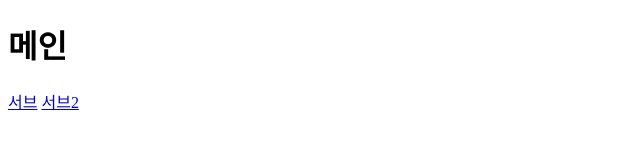
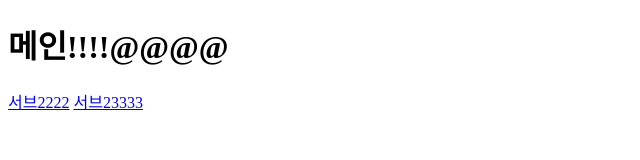
Before and after one commit to ShinEunji-cyber/site1, a plain HTML site: page src/index.html in a window 1280 px wide. Shown: the whole page, without its empty margins (0-640 px from the left). Drawn offline with Linux system fonts and the light colour scheme.

Commit message:
메세지

```diff
--- a/src/index.html
+++ b/src/index.html
@@ -1,13 +1,13 @@
 <!DOCTYPE html>
 <html lang="ko">
-<head>
-  <meta charset="UTF-8">
-  <meta name="viewport" content="width=device-width, initial-scale=1.0">
-  <title>메인</title>
-</head>
-<body>
-  <h1>메인</h1>
-  <a href="./sub.html">서브</a>
-  <a href="./sub2.html">서브2</a>
-</body>
+  <head>
+    <meta charset="UTF-8" />
+    <meta name="viewport" content="width=device-width, initial-scale=1.0" />
+    <title>메인</title>
+  </head>
+  <body>
+    <h1>메인!!!!@@@@</h1>
+    <a href="./sub.html">서브2222</a>
+    <a href="./sub2.html">서브23333</a>
+  </body>
 </html>
```
